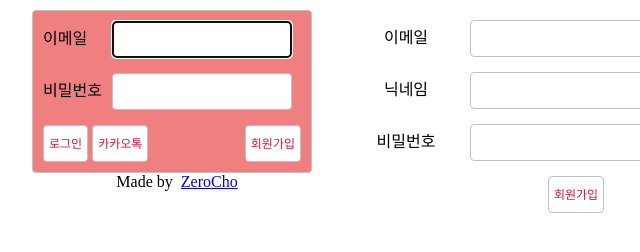
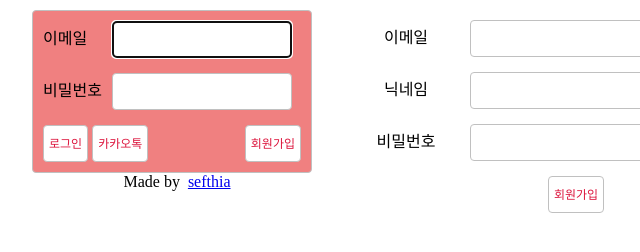
Before and after one commit to PARKINKYUN/sns-service, a website: page views/join.html in a window 1280 px wide. Shown: the full height of the page, 208-848 px from the left. Drawn offline with nearby package versions, Linux system fonts and the light colour scheme; files that its build step writes are made by us from their sources.

Commit message:
feat: view login

```diff
--- a/views/layout.html
+++ b/views/layout.html
@@ -42,7 +42,7 @@
         </div>
         <footer>
           Made by&nbsp;
-          <a href="https://www.zerocho.com" target="_blank">ZeroCho</a>
+          <a href="https://www.example.com" target="_blank">sefthia</a>
         </footer>
       </div>
       {% block content %}
```
Also changed, not shown: views/login.html (+1 -1 lines).
